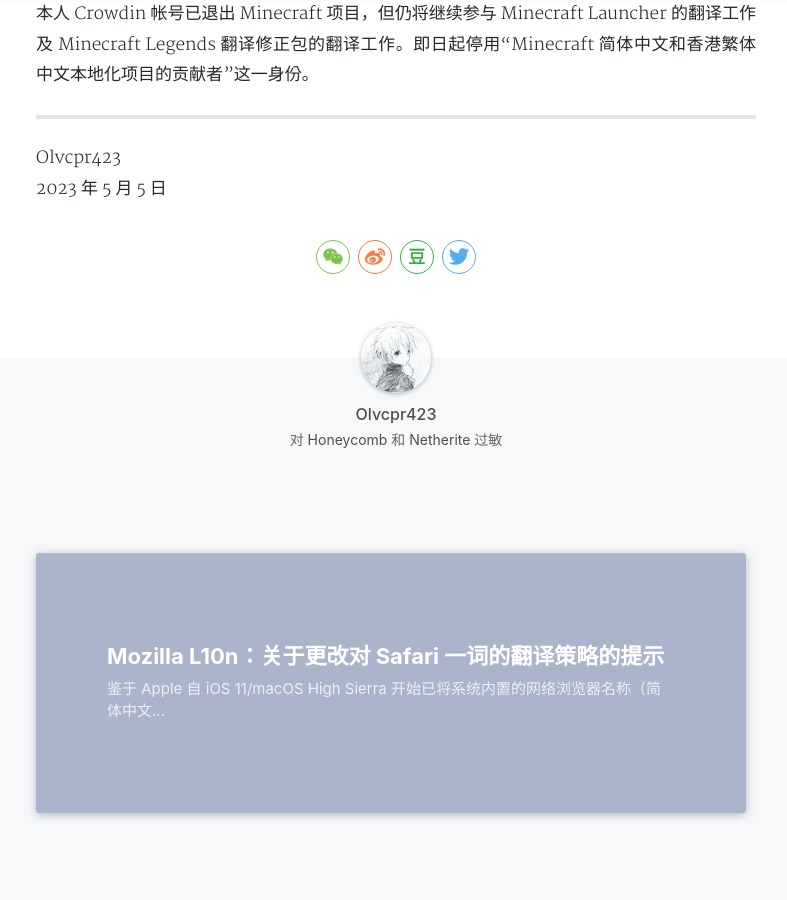
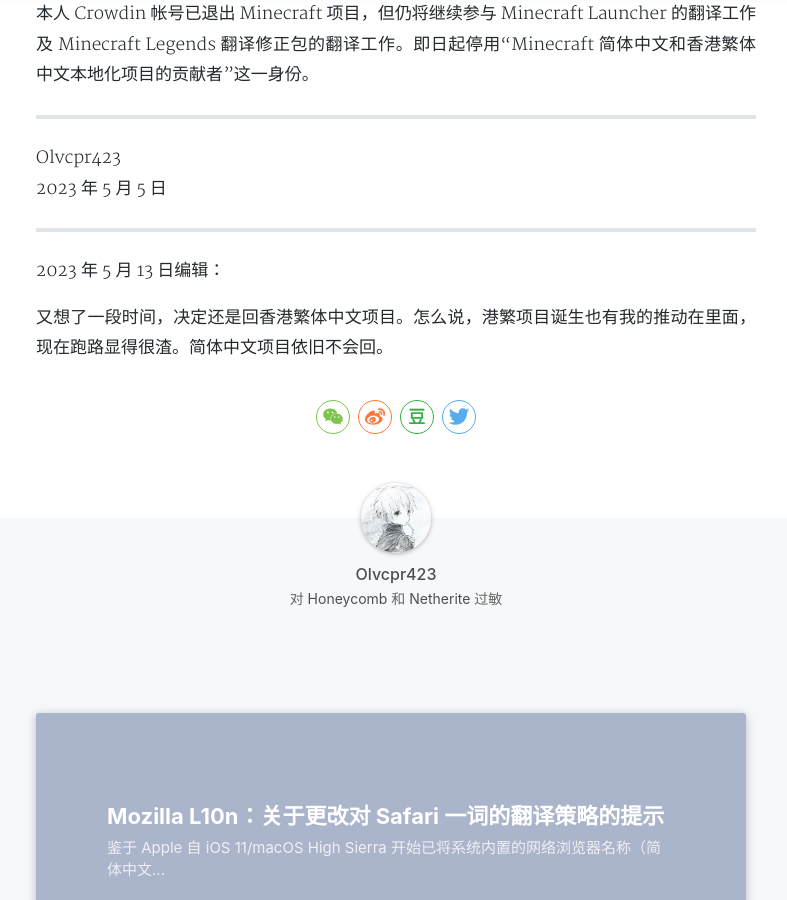
Before and after one commit to Olvcpr423/Olvcpr423.github.io, a Jekyll site: the page built from _posts/2023-05-05-本人即日起将不再活跃于 Minecraft 本地化项目及相关翻译讨论.md, in a window 1280 px wide and 900 px high, scrolled down 801 px. Shown: the whole window, without its empty margins (244-1031 px from the left). Built offline with Jekyll 4.4.1, drawn with Linux system fonts in a browser that asks for light colours; nearby versions of some CDN libraries; a style sheet for code colours, icons or effects is not loaded.

Commit message:
Update 2023-05-05-本人即日起将不再活跃于 Minecraft 本地化项目及相关翻译讨论.md

```diff
--- a/_posts/2023-05-05-本人即日起将不再活跃于 Minecraft 本地化项目及相关翻译讨论.md
+++ b/_posts/2023-05-05-本人即日起将不再活跃于 Minecraft 本地化项目及相关翻译讨论.md
@@ -20,3 +20,9 @@ Minecraft 本地化项目可以说是我的本地化启蒙之地，我从项目
 
 Olvcpr423<br>
 2023 年 5 月 5 日
+
+---
+
+2023 年 5 月 13 日编辑：
+
+又想了一段时间，决定还是回香港繁体中文项目。怎么说，港繁项目诞生也有我的推动在里面，现在跑路显得很渣。简体中文项目依旧不会回。
```
